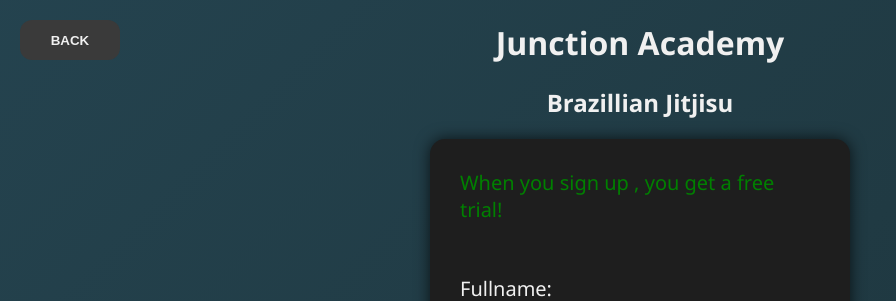
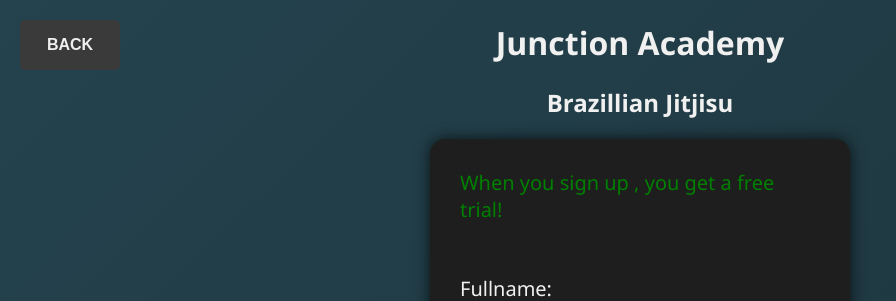
Before and after one commit to ZaramNelo/First_website, a Django app: page /sign_up in a window 1280 px wide. Shown: the top 301 px of the page, without its empty margins (0-896 px from the left). Run offline with Django 5.2, Linux system fonts and the light colour scheme.

Commit message:
Update sign_up.css

```diff
--- a/myproject/Junction_academy/static/Style_sheets/sign_up.css
+++ b/myproject/Junction_academy/static/Style_sheets/sign_up.css
@@ -157,16 +157,11 @@
   }
 
   .back-button {
-    width: 100px;
-    height: 40px;
-    border: none;
-    border-radius: 12px;
-    background-color: var(--button-bg);
-    color: var(--text-color);
-    cursor: pointer;
-    font-weight: 700;
-    transition: background-color 0.3s ease;
-  }
+  padding: 8px 20px;
+  font-size: 16px;
+  border-radius: 5px;
+  cursor: pointer;
+}
 
   .back-button:hover {
     background-color: var(--button-hover-bg);
```
